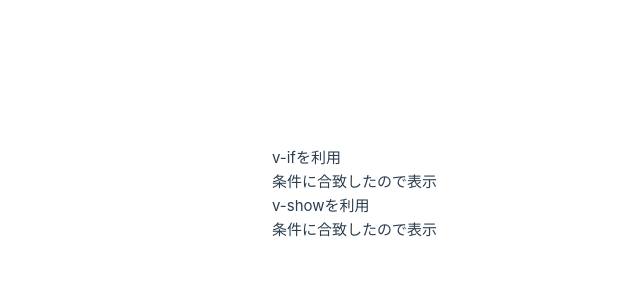
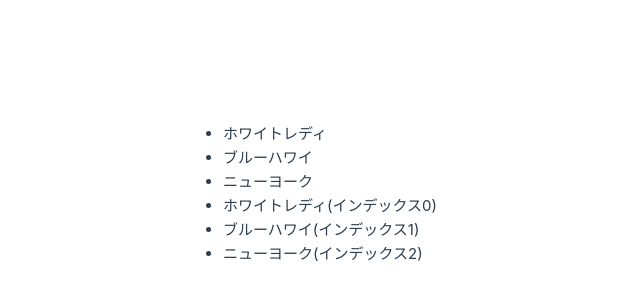
Before and after one commit to takatoshi-tenko/vue-folder, a Vue app in the folder vue3/hello-vue/: page / in a window 1280 px wide. Shown: the part 206-506 px from the top of the page, without its empty margins (203-843 px from the left). Built offline with nearby package versions, Linux system fonts and the light colour scheme.

Commit message:
リスト6.5 v-for

```diff
--- a/vue3/hello-vue/src/App.vue
+++ b/vue3/hello-vue/src/App.vue
@@ -1,25 +1,21 @@
 <script setup lang="ts">
-import { computed } from 'vue'
+import { ref } from 'vue'
 
-const showOrNot = computed((): boolean => {
-  let showOrNot = false
-  const rand = Math.round(Math.random() * 100)
-  if (rand >= 50) {
-    showOrNot = true
-  }
-  return showOrNot
-})
+const cocktailListInit: string[] = ['ホワイトレディ', 'ブルーハワイ', 'ニューヨーク']
+const cocktailList = ref(cocktailListInit)
 </script>
 
 <template>
   <div>
-    <section>
-      v-ifを利用
-      <p v-if="showOrNot">条件に合致したので表示</p>
-    </section>
-    <section>
-      v-showを利用
-      <p v-show="showOrNot">条件に合致したので表示</p>
-    </section>
+    <ul>
+      <li v-for="cocktailName in cocktailList" v-bind:key="cocktailName">
+        {{ cocktailName }}
+      </li>
+    </ul>
+    <ul>
+      <li v-for="(cocktailName, index) in cocktailList" v-bind:key="cocktailName">
+        {{ cocktailName }}(インデックス{{ index }})
+      </li>
+    </ul>
   </div>
 </template>
```
